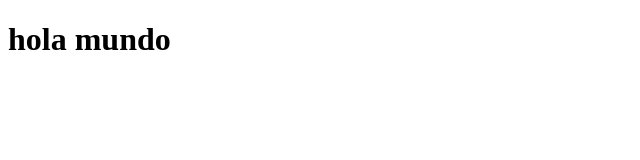
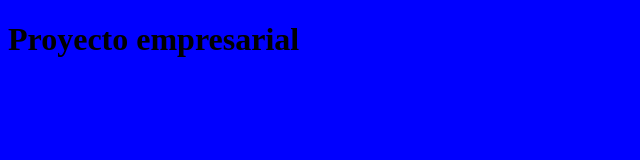
Before and after one commit to soniaotero/RepositoryCurso, a plain HTML site: page index.html in a window 1280 px wide. Shown: the whole page, without its empty margins (0-640 px from the left). Drawn offline with Linux system fonts and the light colour scheme.

```diff
--- /dev/null
+++ b/css/estilos.css
@@ -0,0 +1,3 @@
+body{
+    background-color:blue;
+}
--- a/index.html
+++ b/index.html
@@ -4,9 +4,10 @@
     <meta charset="UTF-8">
     <meta name="viewport" content="width=device-width, initial-scale=1.0">
     <title>Tutorial</title>
+    <link  rel="stylesheet" href="css/estilos.css" >
  </head>
 <body>
-    <h1>hola mundo</h1>
+    <h1>Proyecto empresarial</h1>
     <header>
         <nav>
 
```
Also changed, not shown: 1 other file.
